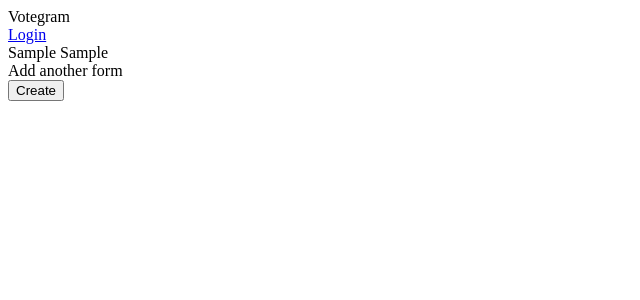
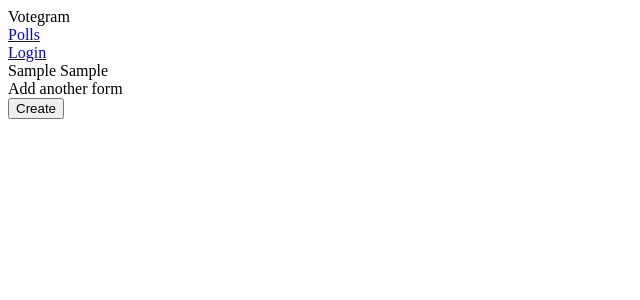
Before and after one commit to harigat/FreeCodeCamp-Polls-Project, a Django app: template polls/templates/polls/create.html in a window 1280 px wide. Shown: the top 300 px of the page, without its empty margins (0-640 px from the left). Run offline with Django 3.2, Linux system fonts and the light colour scheme; the template is opened without the code that fills it: most values are stand-ins (such as "Sample title", 1, 10 or a date in 2020).

Commit message:
Made login not neccessary to view polls

```diff
--- a/polls/templates/polls/base.html
+++ b/polls/templates/polls/base.html
@@ -9,10 +9,10 @@
 <body>
 <header>
 <div id='title'>Votegram</div>
+<div id='list'><a href='{% url "list" %}'>Polls</a></div>
 
 {% if user.is_authenticated %}
 <div id='create'><a href='{% url "create" %}'>Create</a></div>
-<div id='list'><a href='{% url "list" %}'>Polls</a></div>
 <div id='logout'>Hello, {{user.username}}<a href='{% url "logout" %}?next=/'>(Logout)</a></div>
 {% else %}
 <div id='login'><a href='{% url "login" %}'>Login</a></div>
```
